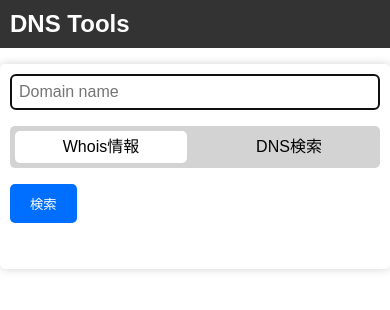
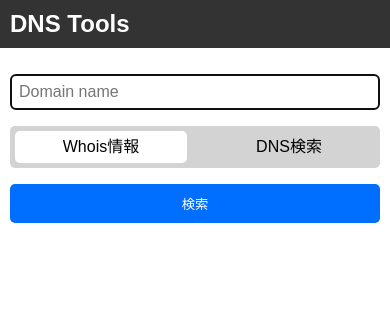
Before and after one commit to minetaro12/dns-tools, a Vue app in the folder web/: page / in a window 390 px wide. Shown: the top 310 px of the page. Built offline with nearby package versions, Linux system fonts and the light colour scheme.

Commit message:
スマホ表示に最適化

```diff
--- a/web/src/components/Lookup.vue
+++ b/web/src/components/Lookup.vue
@@ -69,6 +69,10 @@ pre {
 .input-group {
   display: flex;
   gap: 10px;
+
+  @media screen and (max-width: 600px) {
+    flex-direction: column;
+  }
 }
 
 input,
--- a/web/src/components/Whois.vue
+++ b/web/src/components/Whois.vue
@@ -48,6 +48,10 @@ async function fetchData() {
 <style scoped>
 button {
   padding: 10px 20px;
+
+  @media screen and (max-width: 600px) {
+    width: 100%;
+  }
 }
 
 pre {
--- a/web/src/styles/global.css
+++ b/web/src/styles/global.css
@@ -39,6 +39,10 @@ main {
   padding: 10px;
   max-width: 800px;
   margin: 1rem auto;
+
+  @media screen and (max-width: 800px) {
+    box-shadow: unset;
+  }
 }
 
 footer {
```
